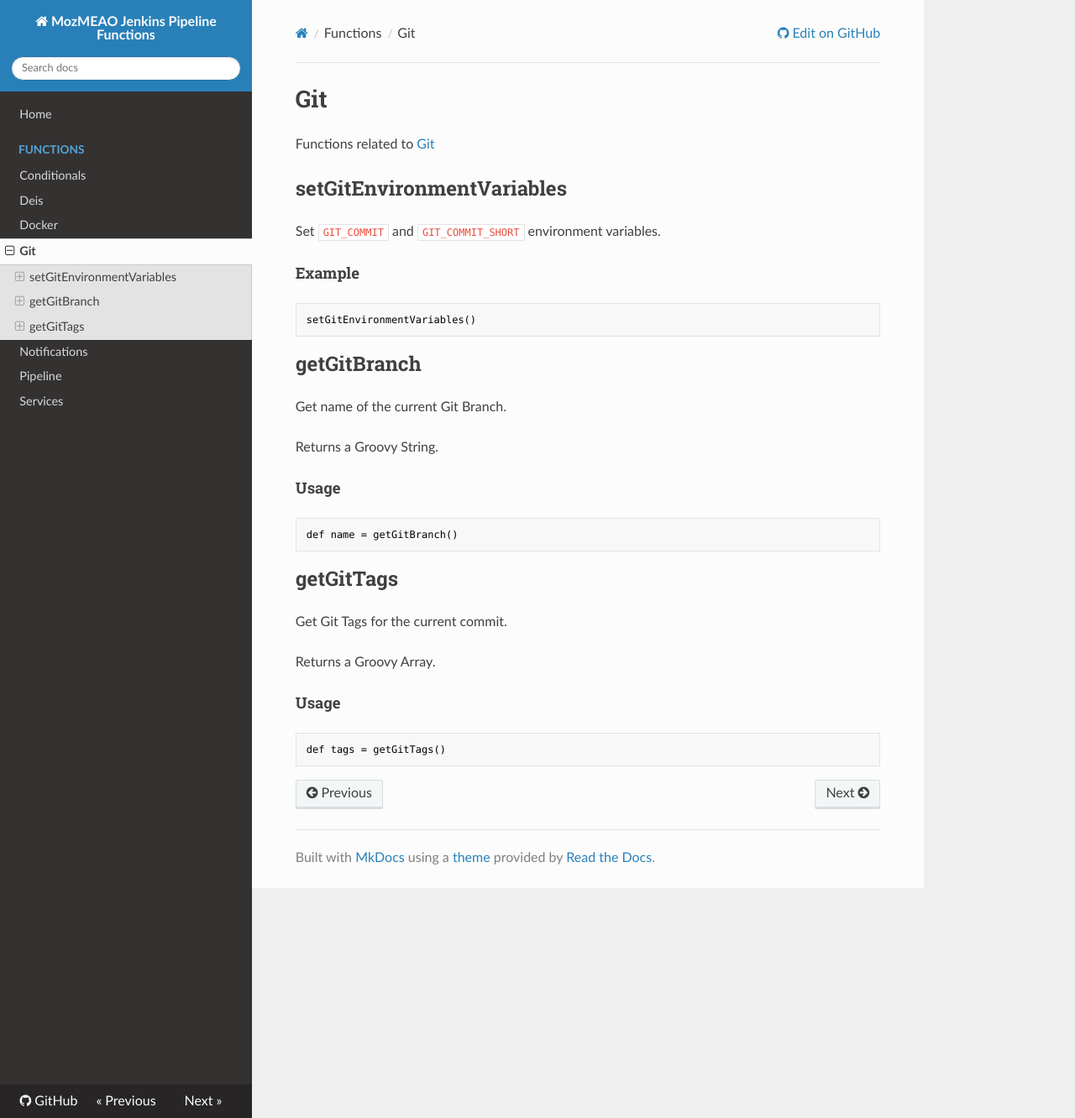
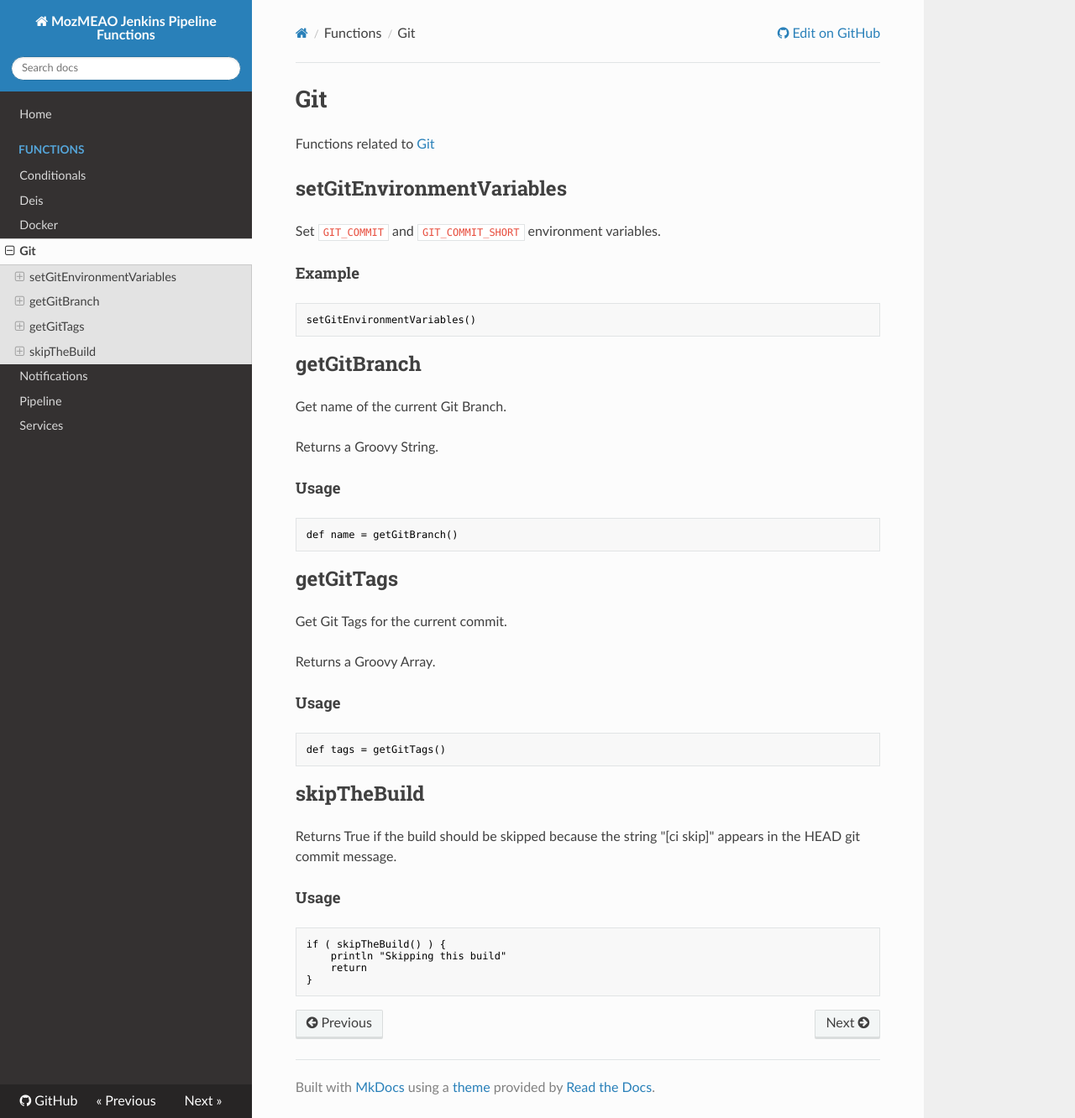
Before and after one commit to mozmeao/jenkins-pipeline, an MkDocs documentation site: the page built from docs/functions/git.md, in a window 1280 px wide and 1332 px high. Shown: the whole window at 84% size. Built offline with MkDocs 1.6.1, drawn with Linux system fonts in a browser that asks for light colours; nearby versions of some CDN libraries.

Commit message:
Add skipTheBuild: detects ci skip in commit messages

````diff
--- a/docs/functions/git.md
+++ b/docs/functions/git.md
@@ -34,3 +34,17 @@ Returns a Groovy Array.
 ```groovy
 def tags = getGitTags()
 ```
+
+## skipTheBuild
+
+Returns True if the build should be skipped because the string
+"[ci skip]" appears in the HEAD git commit message.
+
+#### Usage
+
+```groovy
+if ( skipTheBuild() ) {
+    println "Skipping this build"
+    return
+}
+```
````
Also changed, not shown: 1 other file.
